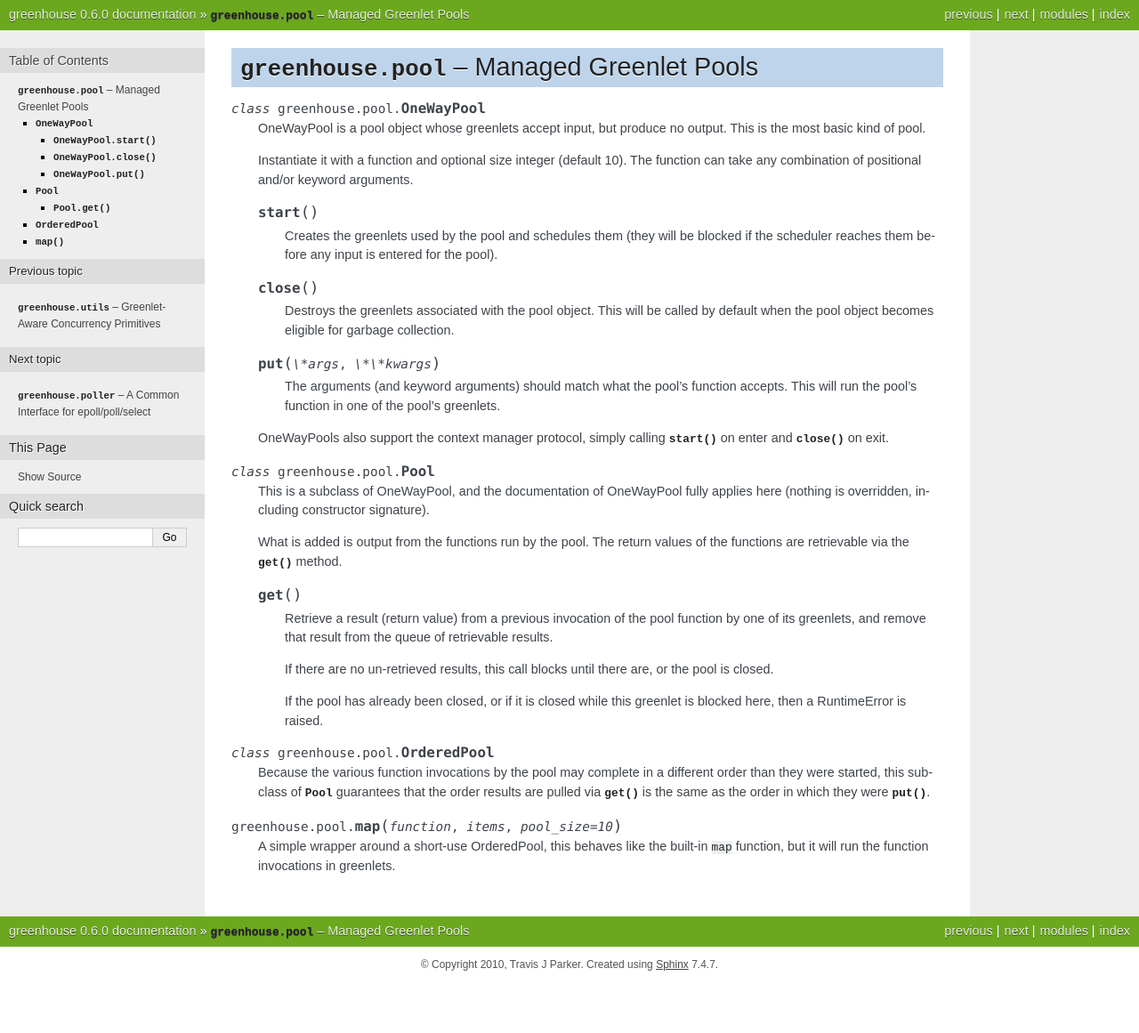
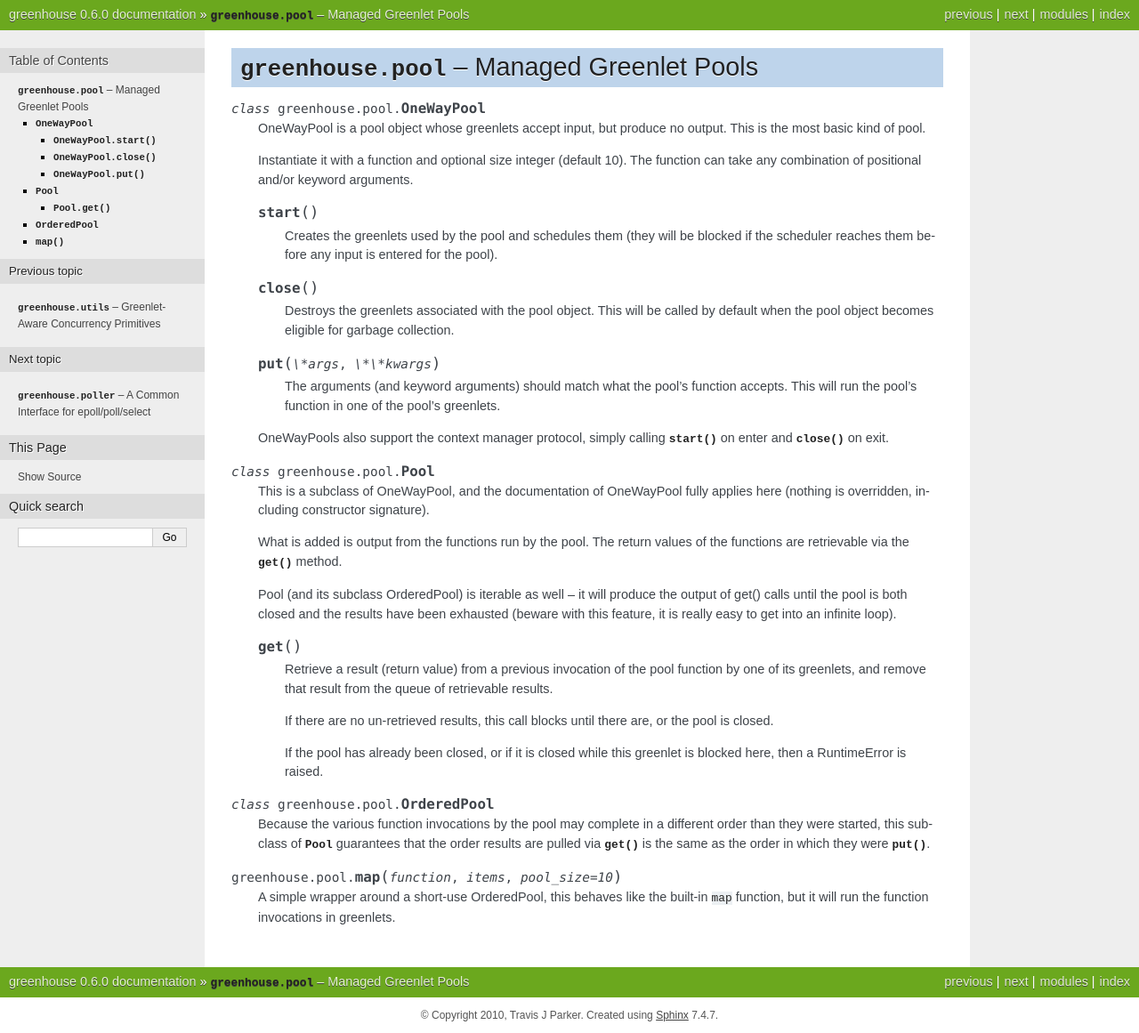
Before and after one commit to teepark/greenhouse, a Sphinx documentation site: the page built from docs/source/greenhouse/pool.rst, in a window 1280 px wide. Shown: the whole page at 89% size. Built offline with Sphinx 7.4.7, drawn with Linux system fonts in a browser that asks for light colours; before the commit the page ends 1104 px from its top, so only the background shows below that.

Commit message:
document pool iteration

```diff
--- a/docs/source/greenhouse/pool.rst
+++ b/docs/source/greenhouse/pool.rst
@@ -42,6 +42,11 @@
     What is added is output from the functions run by the pool. The return
     values of the functions are retrievable via the :meth:`get` method.
 
+    Pool (and its subclass OrderedPool) is iterable as well -- it will produce
+    the output of get() calls until the pool is both closed and the results
+    have been exhausted (beware with this feature, it is really easy to get
+    into an infinite loop).
+
     .. method:: get()
 
         Retrieve a result (return value) from a previous invocation of the pool
```
